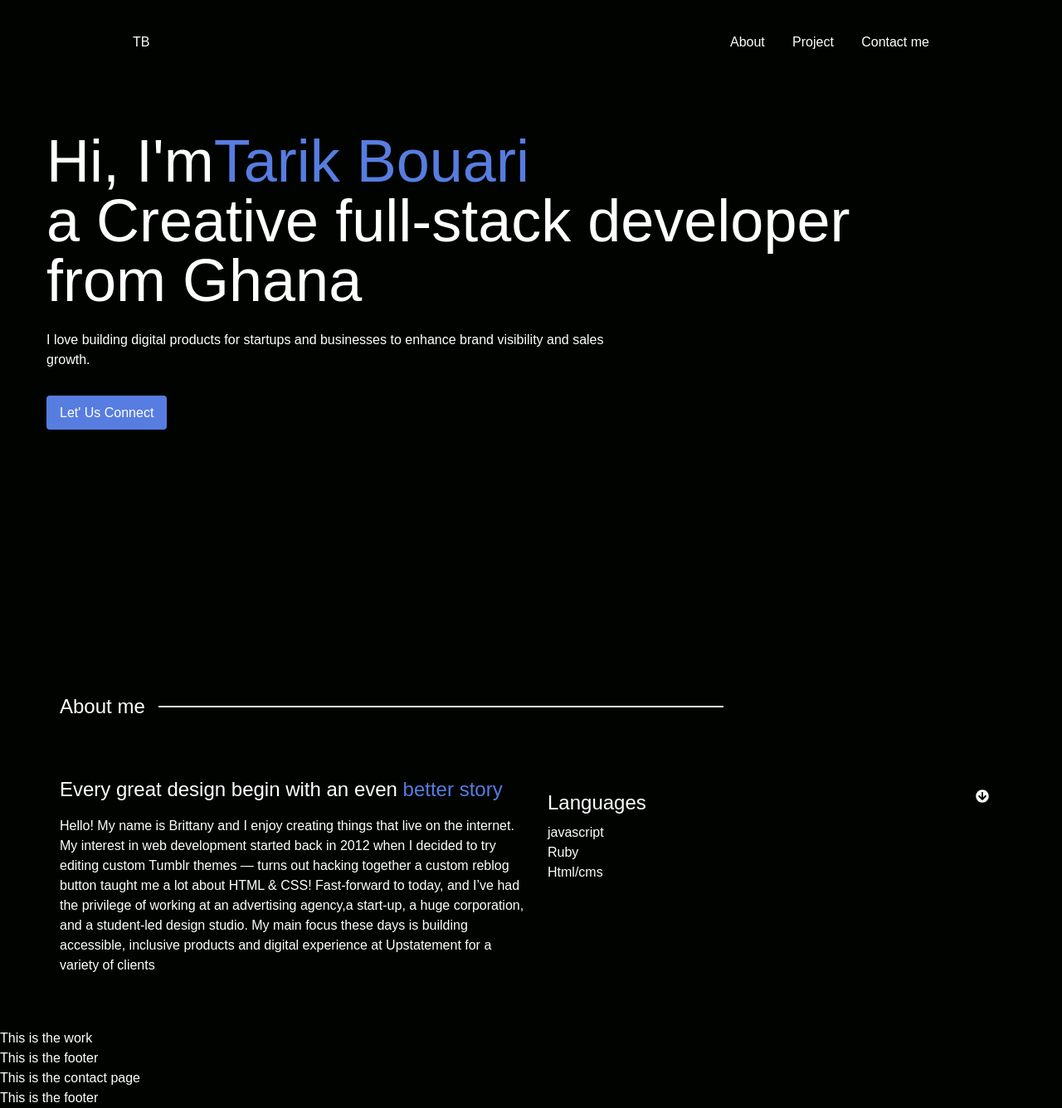
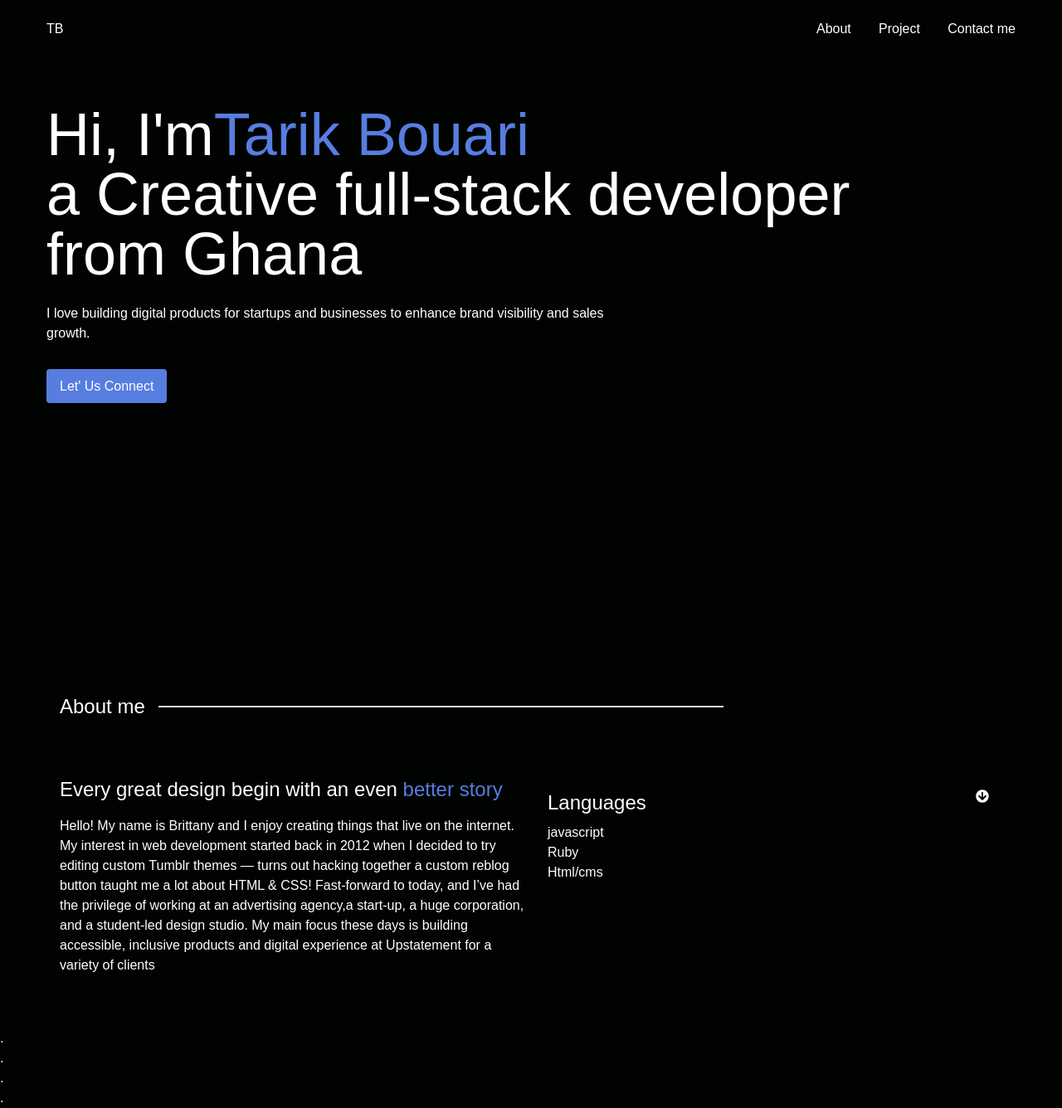
Before and after one commit to tarikbouari/Portfolio, a React (Create React App) app: page / in a window 1280 px wide. Shown: the whole page at 83% size. Built offline with nearby package versions, Linux system fonts and the light colour scheme.

Commit message:
Style home page

```diff
--- a/src/App.js
+++ b/src/App.js
@@ -7,7 +7,7 @@ import './index.css';
 
 function App() {
   return (
-    <div className="App">
+    <div className="App ">
       <Header />
       <About />
       <Work />
--- a/src/components/Contact.js
+++ b/src/components/Contact.js
@@ -1,6 +1,6 @@
 const Contact = () => (
   <div>
-    <h1>This is the contact page</h1>
+    <h1>.</h1>
   </div>
 );
 
--- a/src/components/Footer.js
+++ b/src/components/Footer.js
@@ -1,6 +1,6 @@
 const Footer = () => (
   <div>
-    <h1>This is the footer</h1>
+    <h1>.</h1>
   </div>
 );
 
--- a/src/components/Main.js
+++ b/src/components/Main.js
@@ -1,6 +1,6 @@
 const Main = () => (
   <div>
-    <h1>This is the main page</h1>
+    <h1>.</h1>
   </div>
 );
 
--- a/src/components/Nav.js
+++ b/src/components/Nav.js
@@ -2,8 +2,8 @@ import React from 'react';
 import { Link } from 'react-router-dom';
 
 const Navbar = () => (
-  <div className=" w-full p-4">
-    <nav className="container mx-auto h-[70px] w-[80%] text-white flex justify-between items-center ">
+  <div className=" w-full">
+    <nav className=" h-[70px] text-white flex justify-between items-center px-8">
       <span>TB</span>
       <ul className="flex justify-between w-60 ">
         <li>
--- a/src/components/work.js
+++ b/src/components/work.js
@@ -1,6 +1,6 @@
 const Work = () => (
   <div>
-    <h1>This is the work</h1>
+    <h1>.</h1>
   </div>
 );
 
```
Also changed, not shown: 1 other file (tests, documents, lock files or other folders).
